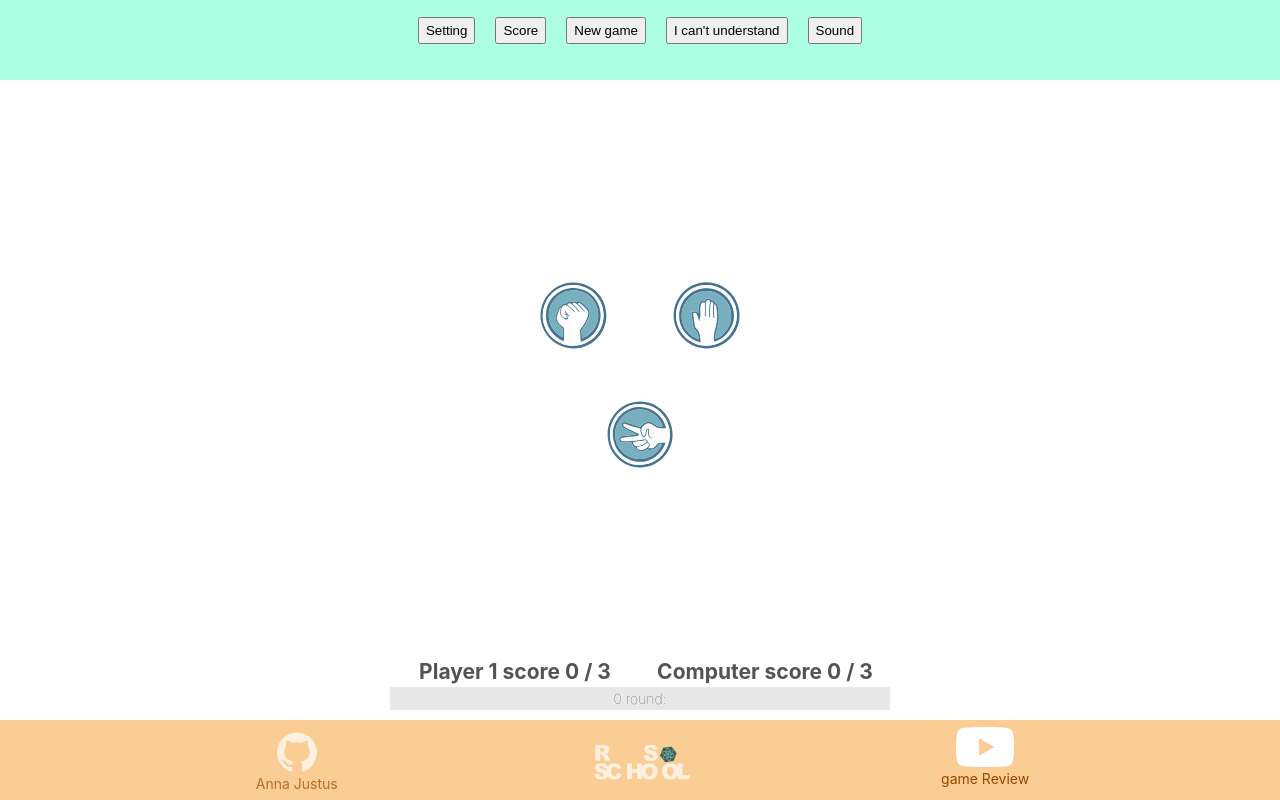
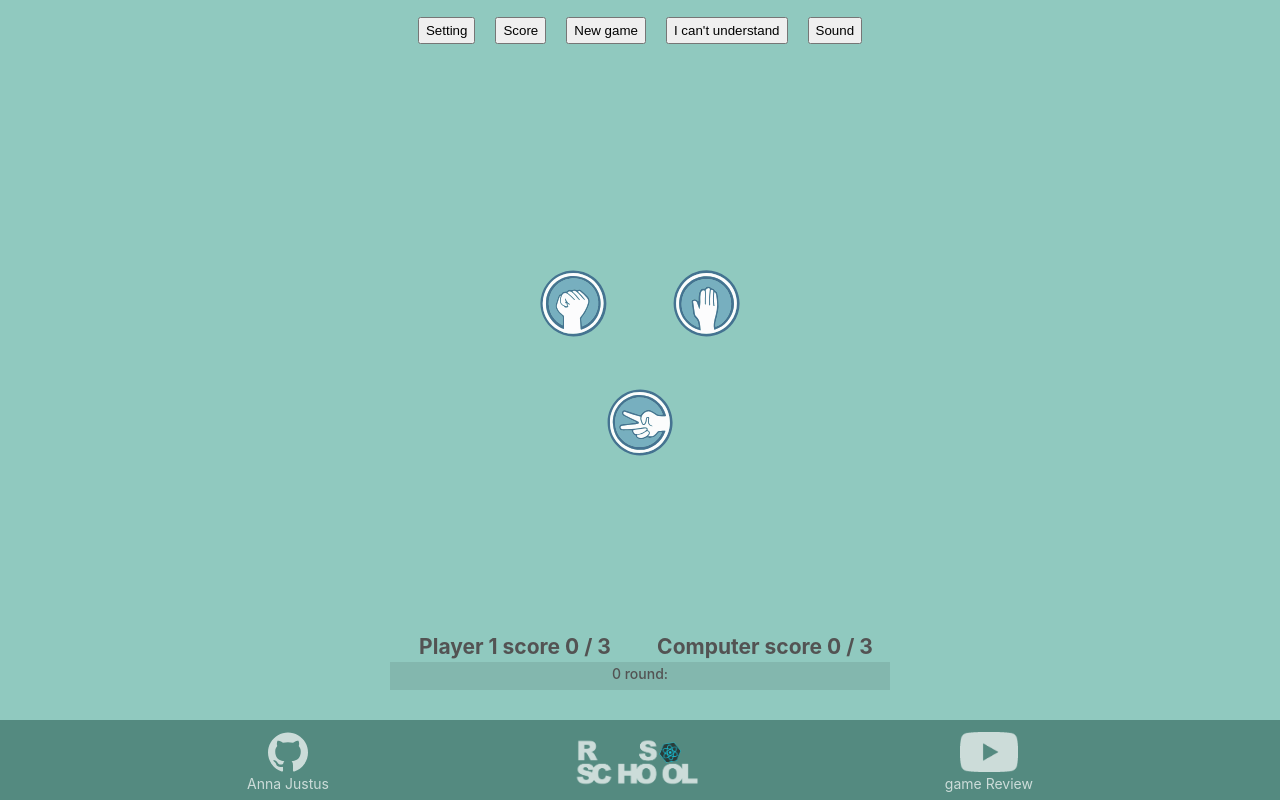
Before and after one commit to Iogsotot/react-game, a React (Create React App) app: page / in a window 1280 px wide. Built offline with nearby package versions, Linux system fonts and the light colour scheme.

Commit message:
fix: minor styles cleanup

```diff
--- a/src/components/Game/Game.scss
+++ b/src/components/Game/Game.scss
@@ -7,20 +7,16 @@
 
   // background: linear-gradient(0.25turn, #59d2e7, #f8faf7, #f6673c);
 
-  .round-stats,
-  .round-2-stats,
-  .round-3-stats {
+  .round-stats {
     grid-column-start: 1;
     grid-column-end: 3;
 
     display: grid;
     grid-template-columns: minmax(max-content, 250px) minmax(max-content, 250px);
-    grid-template-rows: repeat(3, auto);
+    grid-template-rows: 2.8rem 3rem;
   }
 
-  .round,
-  .round-2,
-  .round-3 {
+  .round {
     display: block;
     grid-column-start: 1;
     grid-column-end: 3;
@@ -34,20 +30,16 @@
     background-color: rgba(0, 0, 0, 0.089);
   }
 
-  // h2 {
-  //   // text-transform: capitalize;
-  // }
-
   h2,
   h3 {
     color: rgb(83, 83, 83);
     margin: 0 auto;
-    padding: 3px 15px;
+    padding: 3px 1.5rem;
   }
 
-  h3 {
-    font-size: 14px;
-    font-weight: lighter;
+  .round-header {
+    font-size: 1.4rem;
+    font-weight: 500;
   }
 
   p {
@@ -67,23 +59,13 @@
   height: 20rem;
   width: 20rem;
   margin: auto;
-  // padding: 3rem;
 
   // animation: 7s infinite spin linear;
 
-  // position: relative;
-  // width: 100%;
-  // padding-top: 100%;
-
   .weapon {
     display: block;
-    // height: 7rem;
-    // width: 7rem;
-    // margin: auto;
     background-repeat: no-repeat;
     background-position: center;
-
-
   }
   .rock {
     background-image: url("../../assets/rock.svg");
@@ -102,6 +84,10 @@
   // .centre {
   //   grid-row: 2/3;
   //   grid-column: 2/3;
+  // }
+
+  // .round-stats {
+
   // }
 }
 
--- a/src/index.scss
+++ b/src/index.scss
@@ -15,6 +15,8 @@ body {
   -webkit-font-smoothing: antialiased;
   -moz-osx-font-smoothing: grayscale;
   font-size: 1.4rem;
+
+  background-color: #90c9bf;
 }
 
 
@@ -22,7 +24,7 @@ body {
   height: 8rem;
   padding: 0.7rem;
   width: 100%;
-  background-color: rgba(127, 255, 212, 0.644);
+  background-color: #90c9bf;
   text-align: center;
 }
 
@@ -34,16 +36,14 @@ body {
 }
 
 .App__footer {
-  background-color: rgba(248, 189, 112, 0.753);
-  // background-color: rgba(0, 0, 0, 0.7);
-  // height: 8rem;
-  // padding: 0.7rem;
+  background-color: #548a80;
+
   .copyright {
     display: flex;
     flex-direction: row;
     justify-content: space-evenly;
 
-    .author, .RSS {
+    .author, .RSS, .youtube {
       height: 7rem;
       padding: 0.5rem;
       text-align: center;
@@ -60,11 +60,12 @@ body {
       display: flex;
       & > .icon {
         margin: auto 0;
+        height: 5rem;
       }
     }
     .link {
       display: block;
-      color: rgb(151, 73, 0);
+      color: white;
       text-decoration: none;
     }
     .icon {
```
